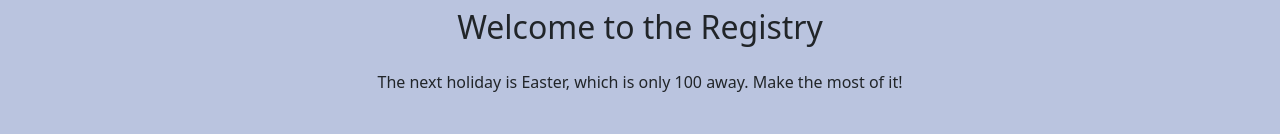
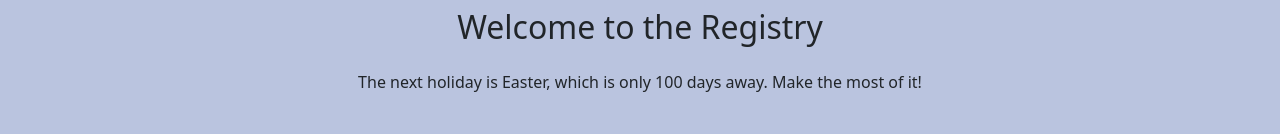
Before and after one commit to Sdsquires27/startup, a React (Vite) app: page / in a window 1280 px wide. Shown: the part 264-398 px from the top of the page. Built offline with nearby package versions, Linux system fonts and the light colour scheme.

Commit message:
Fixed typo

```diff
--- a/src/login/login.jsx
+++ b/src/login/login.jsx
@@ -17,9 +17,9 @@ React.useEffect(() => {
         <hr/>
         <h2>Welcome to the Registry</h2>
         {authState === AuthState.Authenticated && (
-            <p>Welcome back {userName}! The next holiday is {Holiday}, which is only {DaysUntilHoliday} away. Make the most of it!</p>)}
+            <p>Welcome back {userName}! The next holiday is {Holiday}, which is only {DaysUntilHoliday} days away. Make the most of it!</p>)}
         {authState === AuthState.Unauthenticated && (
-            <p>The next holiday is {Holiday}, which is only {DaysUntilHoliday} away. Make the most of it!</p>)}
+            <p>The next holiday is {Holiday}, which is only {DaysUntilHoliday} days away. Make the most of it!</p>)}
         {authState === AuthState.Authenticated && (
             <Authenticated
                 userName={userName}
```
